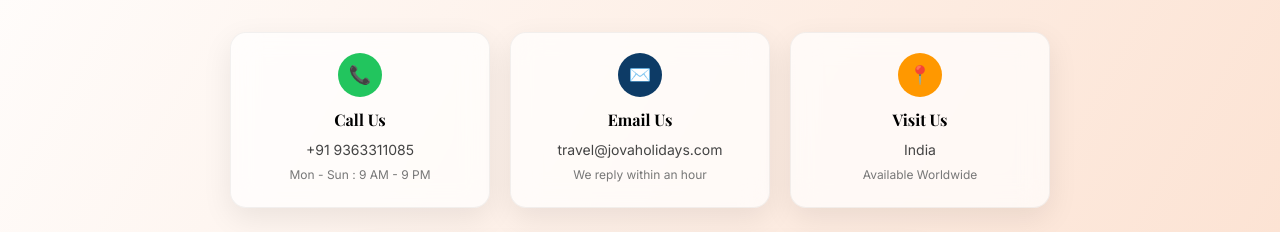
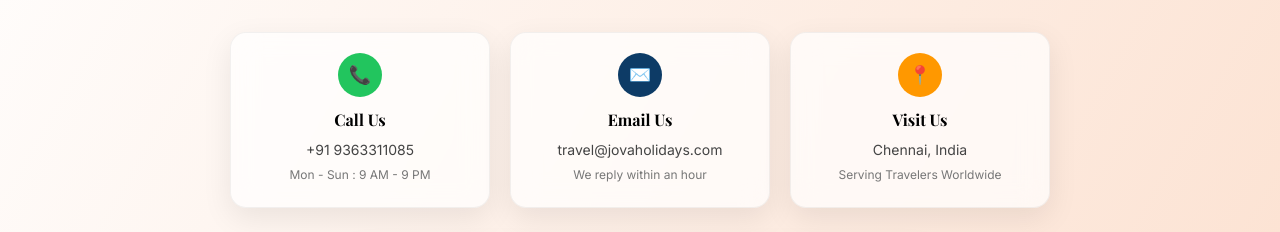
Before and after one commit to swethaCIT/JOVA-HOLIIDAYS, a React (Vite) app: page / in a window 1280 px wide. Shown: the part 3540-3772 px from the top of the page. Built offline with nearby package versions, Linux system fonts and the light colour scheme.

Commit message:
CTA visit updated

```diff
--- a/src/components/CTA/CTA.jsx
+++ b/src/components/CTA/CTA.jsx
@@ -78,8 +78,8 @@ Message: ${form.message}`;
         <div className="card">
           <div className="icon orange">📍</div>
           <h4>Visit Us</h4>
-          <p>India</p>
-          <span>Available Worldwide</span>
+          <p>Chennai, India</p>
+          <span>Serving Travelers Worldwide</span>
         </div>
 
       </div>
```
